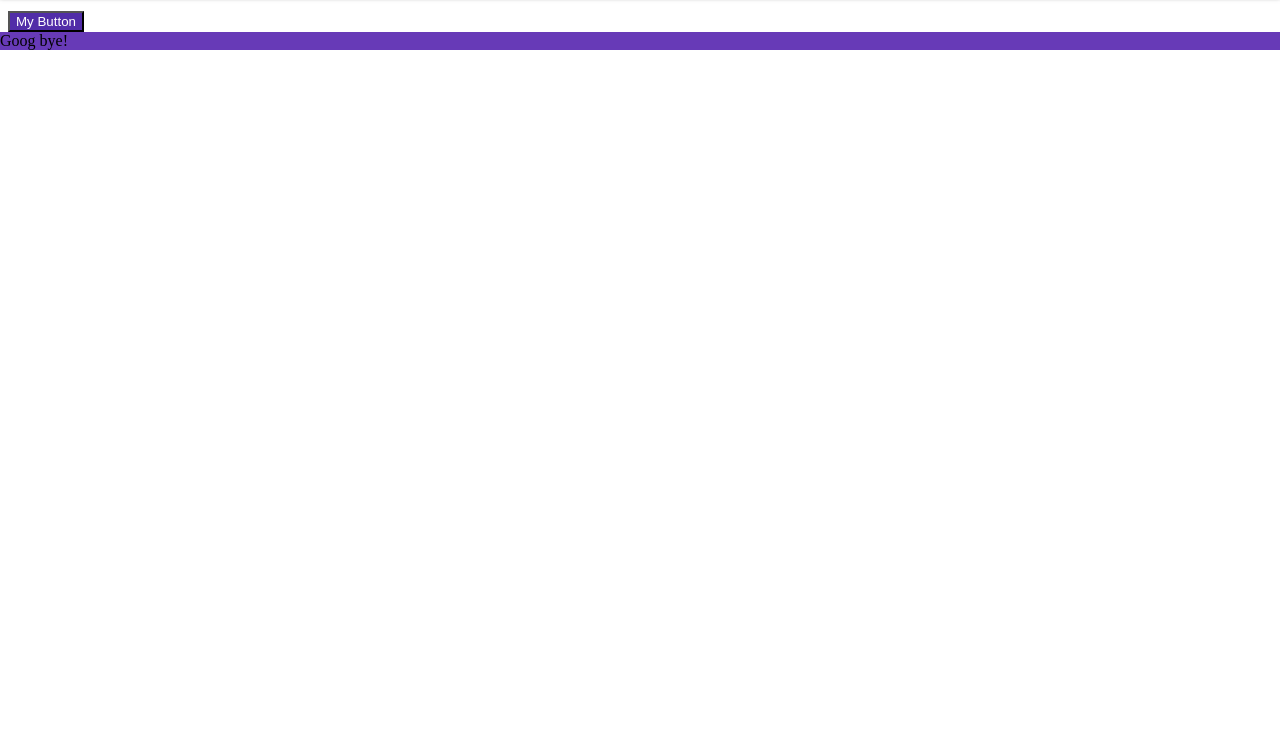
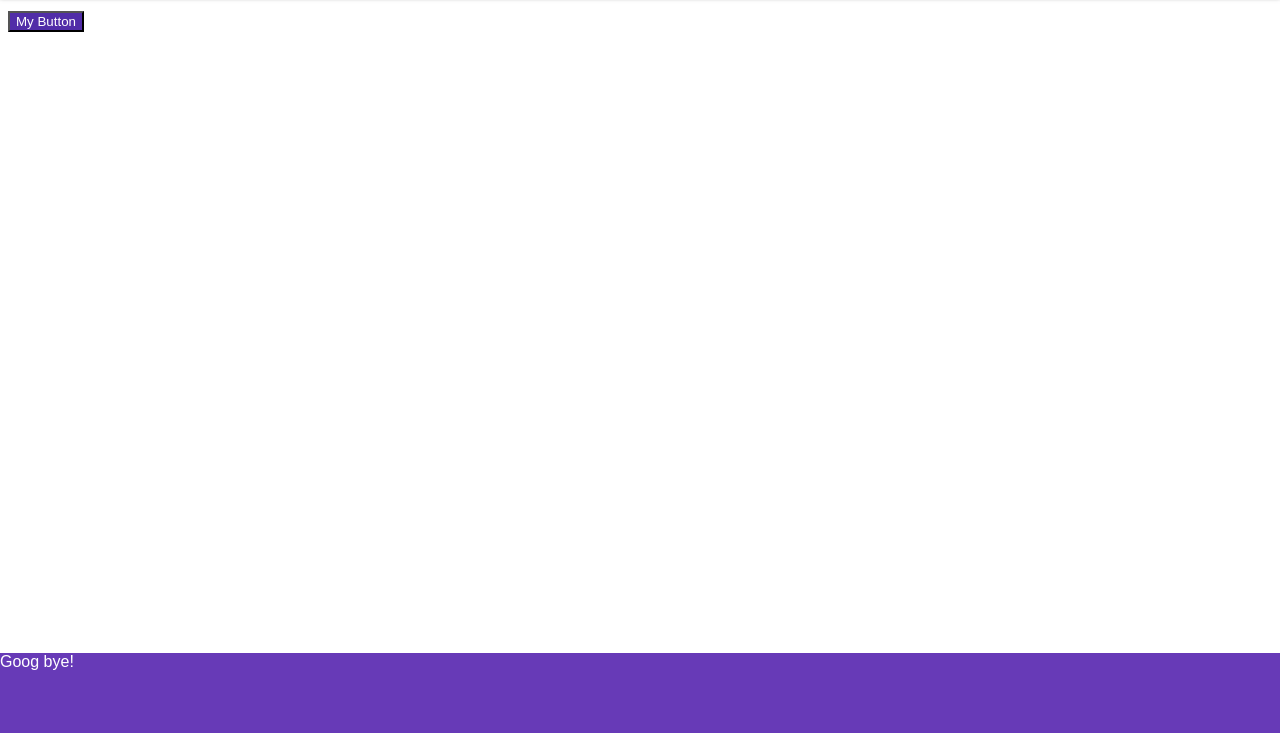
Before and after one commit to joaoepj/web2, a plain HTML site: page index.html in a window 1280 px wide. Shown: the part 67-800 px from the top of the page. Drawn offline with Linux system fonts and the light colour scheme.

Commit message:
improving footer

```diff
--- a/index.html
+++ b/index.html
@@ -17,7 +17,6 @@
        <button class="primary-color-700 text-contrast text-font">My Button</button>
      </div>
      <div>
-         <footer class="primary-color-500">Goog bye!</footer>
-
+         <footer class="primary-color-500 text-contrast text-font">Goog bye!</footer>
 </body>
 </html>
--- a/main.css
+++ b/main.css
@@ -2,6 +2,15 @@
 header {
     height: 3rem;
     font-size: xx-large;
+    margin: 0px 0px 15px 0px;
+    padding: 15px 0px 0px 50px;
+}
+
+footer {
+    position: fixed;
+    bottom: 0;
+    width: 100%;
+    height: 5rem;
 }
 
 .text-contrast {
@@ -34,12 +43,6 @@ div.body {
     box-shadow: 0 2px 4px rgb(0 0 0 / 50%);
 }
 
-header {
-    margin: 0px 0px 15px 0px;
-    padding: 15px 0px 0px 50px;
-}
-
-
 .text-font {
     font-family:Arial, Helvetica, sans-serif;
 }
```
